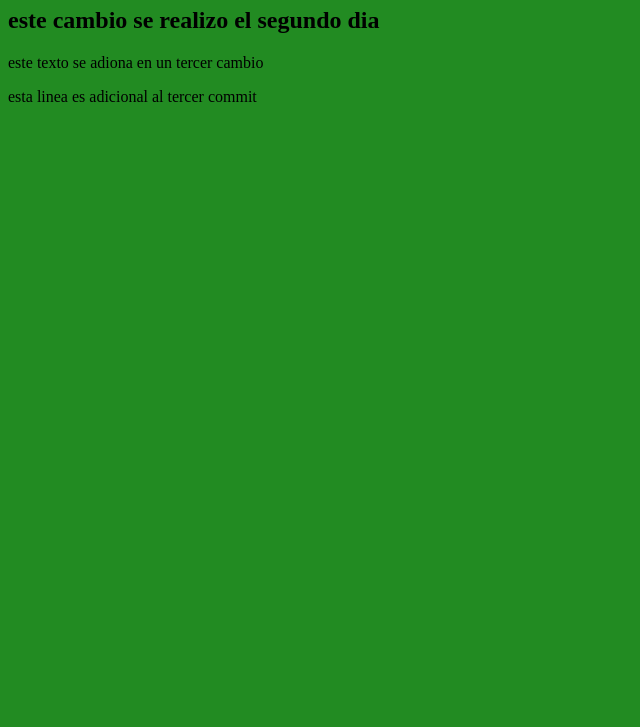
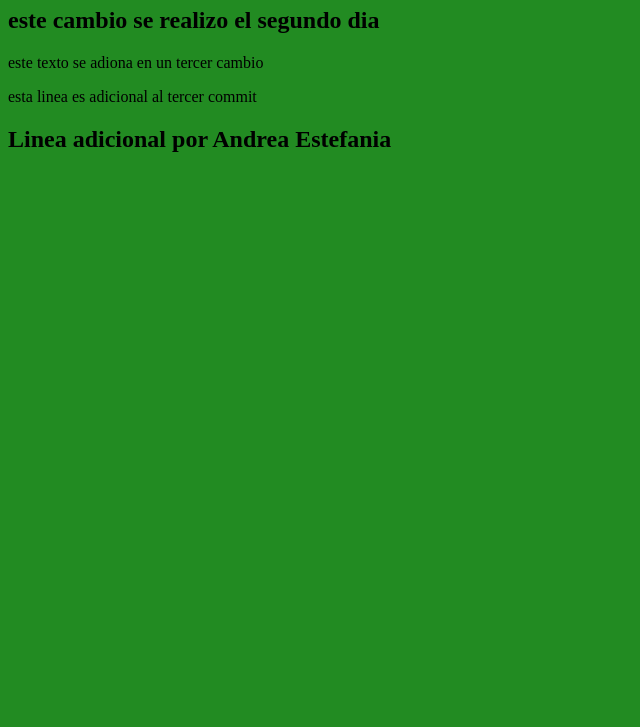
Before and after one commit to fjimenezg/proyectoCurso, a plain HTML site: page index.html in a window 1280 px wide. Shown: the part 73-800 px from the top of the page, without its empty margins (0-640 px from the left). Drawn offline with Linux system fonts and the light colour scheme.

Commit message:
Linea adicionada por Andrea

```diff
--- a/index.html
+++ b/index.html
@@ -10,5 +10,6 @@
     <h2>este cambio se realizo el segundo dia</h2>
     <p>este texto se adiona en un tercer cambio</p>
     esta linea es adicional al tercer commit
+    <h2>Linea adicional por Andrea Estefania</h2>
 </body>
 </html>
```
